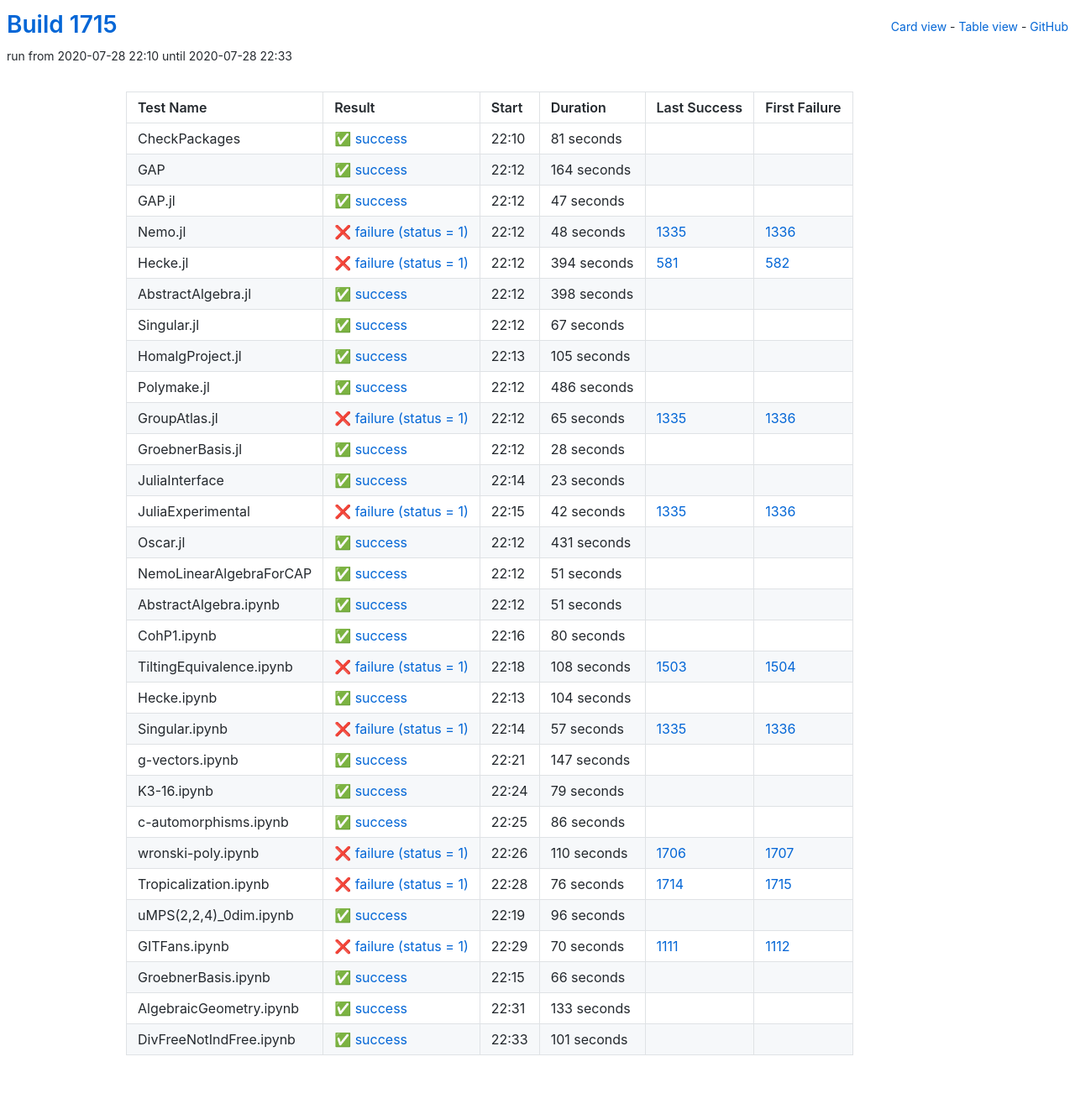
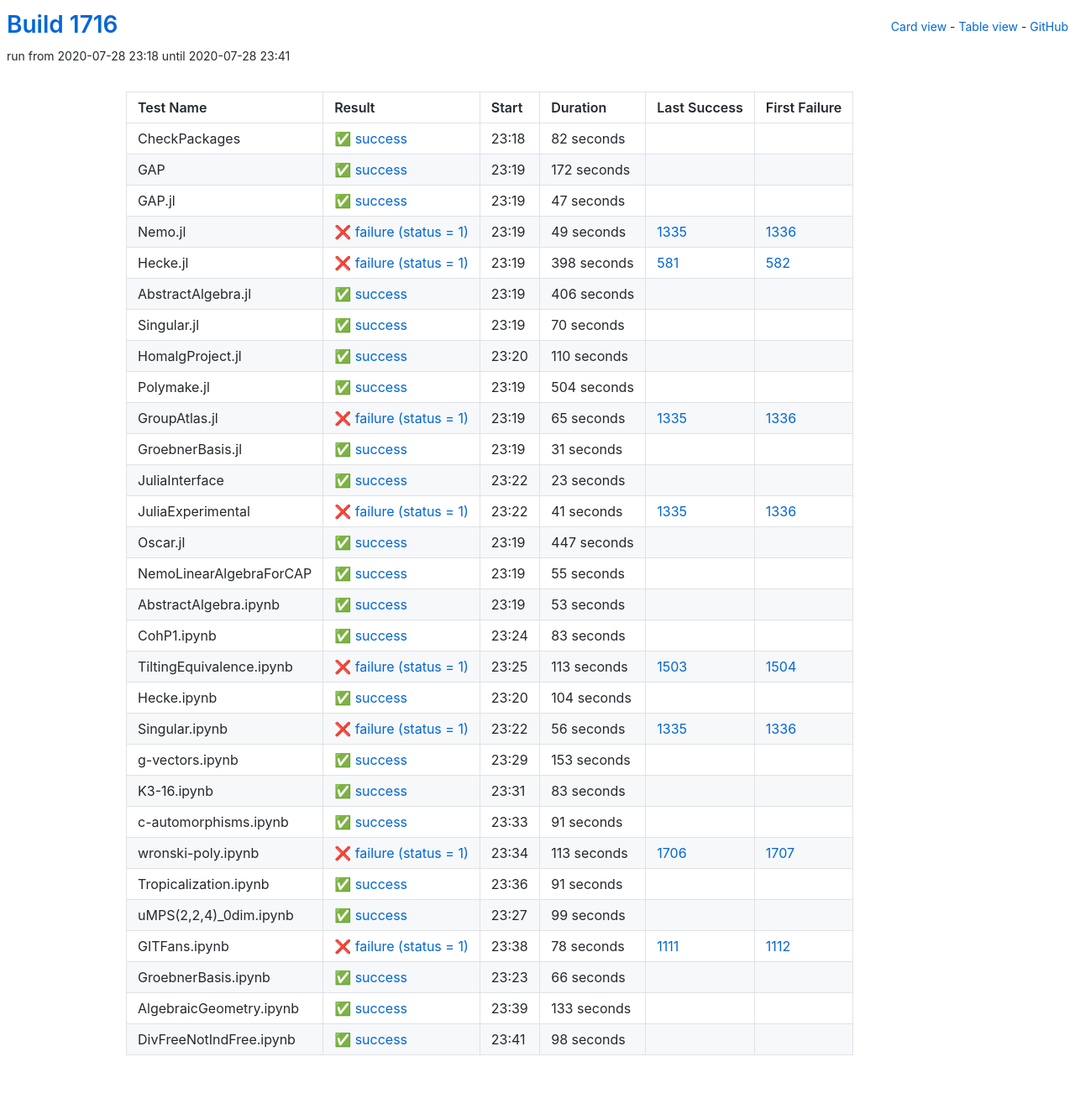
Before and after one commit to oscar-system/oscar-ci-status-1.4, a Jekyll site: the page built from table.html, in a window 1280 px wide. Shown: the whole page at 84% size. Built offline with Jekyll 4.4.1, drawn with Linux system fonts in a browser that asks for light colours.

Commit message:
Build #1716

```diff
--- a/_data/ci.yml
+++ b/_data/ci.yml
@@ -1,6 +1,6 @@
 ---
-build: 1715
-build_url: https://oscarci.mathematik.uni-kl.de/job/oscar-julia-1.4/1715/
+build: 1716
+build_url: https://oscarci.mathematik.uni-kl.de/job/oscar-julia-1.4/1716/
 job: oscar-julia-1.4
 organization: oscar-system
 repo: oscar-ci-status-1.4
@@ -8,32 +8,32 @@ repourl: https://github.com/oscar-system/oscar-ci-status-1.4
 tests:
 - name: CheckPackages
   id: checkpackages
-  log: https://oscarci.mathematik.uni-kl.de/job/oscar-julia-1.4/1715/artifact/logs/build-1715/CheckPackages.log
-  start: 2020-07-28 22:10
+  log: https://oscarci.mathematik.uni-kl.de/job/oscar-julia-1.4/1716/artifact/logs/build-1716/CheckPackages.log
+  start: 2020-07-28 23:18
   success: true
   exitcode: 0
   status: success
-  duration: 81
+  duration: 82
   last_success: false
   last_success_url:
   first_failure: false
   first_failure_url:
 - name: GAP
   id: gap
-  log: https://oscarci.mathematik.uni-kl.de/job/oscar-julia-1.4/1715/artifact/logs/build-1715/GAP.log
-  start: 2020-07-28 22:12
+  log: https://oscarci.mathematik.uni-kl.de/job/oscar-julia-1.4/1716/artifact/logs/build-1716/GAP.log
+  start: 2020-07-28 23:19
   success: true
   exitcode: 0
   status: success
-  duration: 164
+  duration: 172
   last_success: false
   last_success_url:
   first_failure: false
   first_failure_url:
 - name: GAP.jl
   id: gap-jl
-  log: https://oscarci.mathematik.uni-kl.de/job/oscar-julia-1.4/1715/artifact/logs/build-1715/GAP.jl.log
-  start: 2020-07-28 22:12
+  log: https://oscarci.mathematik.uni-kl.de/job/oscar-julia-1.4/1716/artifact/logs/build-1716/GAP.jl.log
+  start: 2020-07-28 23:19
   success: true
   exitcode: 0
   status: success
@@ -44,80 +44,80 @@ tests:
   first_failure_url:
 - name: Nemo.jl
   id: nemo-jl
-  log: https://oscarci.mathematik.uni-kl.de/job/oscar-julia-1.4/1715/artifact/logs/build-1715/Nemo.jl.log
-  start: 2020-07-28 22:12
+  log: https://oscarci.mathematik.uni-kl.de/job/oscar-julia-1.4/1716/artifact/logs/build-1716/Nemo.jl.log
+  start: 2020-07-28 23:19
   success: false
   exitcode: 1
   status: failure
-  duration: 48
+  duration: 49
   last_success: 1335
   last_success_url: https://oscarci.mathematik.uni-kl.de/job/oscar-julia-1.4/1335/
   first_failure: 1336
   first_failure_url: https://oscarci.mathematik.uni-kl.de/job/oscar-julia-1.4/1336/
 - name: Hecke.jl
   id: hecke-jl
-  log: https://oscarci.mathematik.uni-kl.de/job/oscar-julia-1.4/1715/artifact/logs/build-1715/Hecke.jl.log
-  start: 2020-07-28 22:12
+  log: https://oscarci.mathematik.uni-kl.de/job/oscar-julia-1.4/1716/artifact/logs/build-1716/Hecke.jl.log
+  start: 2020-07-28 23:19
   success: false
   exitcode: 1
   status: failure
-  duration: 394
+  duration: 398
   last_success: 581
   last_success_url: https://oscarci.mathematik.uni-kl.de/job/oscar-julia-1.4/581/
   first_failure: 582
   first_failure_url: https://oscarci.mathematik.uni-kl.de/job/oscar-julia-1.4/582/
 - name: AbstractAlgebra.jl
   id: abstractalgebra-jl
-  log: https://oscarci.mathematik.uni-kl.de/job/oscar-julia-1.4/1715/artifact/logs/build-1715/AbstractAlgebra.jl.log
-  start: 2020-07-28 22:12
+  log: https://oscarci.mathematik.uni-kl.de/job/oscar-julia-1.4/1716/artifact/logs/build-1716/AbstractAlgebra.jl.log
+  start: 2020-07-28 23:19
   success: true
   exitcode: 0
   status: success
-  duration: 398
+  duration: 406
   last_success: false
   last_success_url:
   first_failure: false
   first_failure_url:
 - name: Singular.jl
   id: singular-jl
-  log: https://oscarci.mathematik.uni-kl.de/job/oscar-julia-1.4/1715/artifact/logs/build-1715/Singular.jl.log
-  start: 2020-07-28 22:12
+  log: https://oscarci.mathematik.uni-kl.de/job/oscar-julia-1.4/1716/artifact/logs/build-1716/Singular.jl.log
+  start: 2020-07-28 23:19
   success: true
   exitcode: 0
   status: success
-  duration: 67
+  duration: 70
   last_success: false
   last_success_url:
   first_failure: false
   first_failure_url:
 - name: HomalgProject.jl
   id: homalgproject-jl
-  log: https://oscarci.mathematik.uni-kl.de/job/oscar-julia-1.4/1715/artifact/logs/build-1715/HomalgProject.jl.log
-  start: 2020-07-28 22:13
+  log: https://oscarci.mathematik.uni-kl.de/job/oscar-julia-1.4/1716/artifact/logs/build-1716/HomalgProject.jl.log
+  start: 2020-07-28 23:20
   success: true
   exitcode: 0
   status: success
-  duration: 105
+  duration: 110
   last_success: false
   last_success_url:
   first_failure: false
   first_failure_url:
 - name: Polymake.jl
   id: polymake-jl
-  log: https://oscarci.mathematik.uni-kl.de/job/oscar-julia-1.4/1715/artifact/logs/build-1715/Polymake.jl.log
-  start: 2020-07-28 22:12
+  log: https://oscarci.mathematik.uni-kl.de/job/oscar-julia-1.4/1716/artifact/logs/build-1716/Polymake.jl.log
+  start: 2020-07-28 23:19
   success: true
   exitcode: 0
   status: success
-  duration: 486
+  duration: 504
   last_success: false
   last_success_url:
   first_failure: false
   first_failure_url:
 - name: GroupAtlas.jl
   id: groupatlas-jl
-  log: https://oscarci.mathematik.uni-kl.de/job/oscar-julia-1.4/1715/artifact/logs/build-1715/GroupAtlas.jl.log
-  start: 2020-07-28 22:12
+  log: https://oscarci.mathematik.uni-kl.de/job/oscar-julia-1.4/1716/artifact/logs/build-1716/GroupAtlas.jl.log
+  start: 2020-07-28 23:19
   success: false
   exitcode: 1
   status: failure
@@ -128,20 +128,20 @@ tests:
   first_failure_url: https://oscarci.mathematik.uni-kl.de/job/oscar-julia-1.4/1336/
 - name: GroebnerBasis.jl
   id: groebnerbasis-jl
-  log: https://oscarci.mathematik.uni-kl.de/job/oscar-julia-1.4/1715/artifact/logs/build-1715/GroebnerBasis.jl.log
-  start: 2020-07-28 22:12
+  log: https://oscarci.mathematik.uni-kl.de/job/oscar-julia-1.4/1716/artifact/logs/build-1716/GroebnerBasis.jl.log
+  start: 2020-07-28 23:19
   success: true
   exitcode: 0
   status: success
-  duration: 28
+  duration: 31
   last_success: false
   last_success_url:
   first_failure: false
   first_failure_url:
 - name: JuliaInterface
   id: juliainterface
-  log: https://oscarci.mathematik.uni-kl.de/job/oscar-julia-1.4/1715/artifact/logs/build-1715/JuliaInterface.log
-  start: 2020-07-28 22:14
+  log: https://oscarci.mathematik.uni-kl.de/job/oscar-julia-1.4/1716/artifact/logs/build-1716/JuliaInterface.log
+  start: 2020-07-28 23:22
   success: true
   exitcode: 0
   status: success
@@ -152,80 +152,80 @@ tests:
   first_failure_url:
 - name: JuliaExperimental
   id: juliaexperimental
-  log: https://oscarci.mathematik.uni-kl.de/job/oscar-julia-1.4/1715/artifact/logs/build-1715/JuliaExperimental.log
-  start: 2020-07-28 22:15
+  log: https://oscarci.mathematik.uni-kl.de/job/oscar-julia-1.4/1716/artifact/logs/build-1716/JuliaExperimental.log
+  start: 2020-07-28 23:22
   success: false
   exitcode: 1
   status: failure
-  duration: 42
+  duration: 41
   last_success: 1335
   last_success_url: https://oscarci.mathematik.uni-kl.de/job/oscar-julia-1.4/1335/
   first_failure: 1336
   first_failure_url: https://oscarci.mathematik.uni-kl.de/job/oscar-julia-1.4/1336/
 - name: Oscar.jl
   id: oscar-jl
-  log: https://oscarci.mathematik.uni-kl.de/job/oscar-julia-1.4/1715/artifact/logs/build-1715/Oscar.jl.log
-  start: 2020-07-28 22:12
+  log: https://oscarci.mathematik.uni-kl.de/job/oscar-julia-1.4/1716/artifact/logs/build-1716/Oscar.jl.log
+  start: 2020-07-28 23:19
   success: true
   exitcode: 0
   status: success
-  duration: 431
+  duration: 447
   last_success: false
   last_success_url:
   first_failure: false
   first_failure_url:
 - name: NemoLinearAlgebraForCAP
   id: nemolinearalgebraforcap
-  log: https://oscarci.mathematik.uni-kl.de/job/oscar-julia-1.4/1715/artifact/logs/build-1715/NemoLinearAlgebraForCAP.log
-  start: 2020-07-28 22:12
+  log: https://oscarci.mathematik.uni-kl.de/job/oscar-julia-1.4/1716/artifact/logs/build-1716/NemoLinearAlgebraForCAP.log
+  start: 2020-07-28 23:19
   success: true
   exitcode: 0
   status: success
-  duration: 51
+  duration: 55
   last_success: false
   last_success_url:
   first_failure: false
   first_failure_url:
 - name: AbstractAlgebra.ipynb
   id: abstractalgebra-ipynb
-  log: https://oscarci.mathematik.uni-kl.de/job/oscar-julia-1.4/1715/artifact/logs/build-1715/AbstractAlgebra.ipynb.log
-  start: 2020-07-28 22:12
+  log: https://oscarci.mathematik.uni-kl.de/job/oscar-julia-1.4/1716/artifact/logs/build-1716/AbstractAlgebra.ipynb.log
+  start: 2020-07-28 23:19
   success: true
   exitcode: 0
   status: success
-  duration: 51
+  duration: 53
   last_success: false
   last_success_url:
   first_failure: false
   first_failure_url:
 - name: CohP1.ipynb
   id: cohp1-ipynb
-  log: https://oscarci.mathematik.uni-kl.de/job/oscar-julia-1.4/1715/artifact/logs/build-1715/CohP1.ipynb.log
-  start: 2020-07-28 22:16
+  log: https://oscarci.mathematik.uni-kl.de/job/oscar-julia-1.4/1716/artifact/logs/build-1716/CohP1.ipynb.log
+  start: 2020-07-28 23:24
   success: true
   exitcode: 0
   status: success
-  duration: 80
+  duration: 83
   last_success: false
   last_success_url:
   first_failure: false
   first_failure_url:
 - name: TiltingEquivalence.ipynb
   id: tiltingequivalence-ipynb
-  log: https://oscarci.mathematik.uni-kl.de/job/oscar-julia-1.4/1715/artifact/logs/build-1715/TiltingEquivalence.ipynb.log
-  start: 2020-07-28 22:18
+  log: https://oscarci.mathematik.uni-kl.de/job/oscar-julia-1.4/1716/artifact/logs/build-1716/TiltingEquivalence.ipynb.log
+  start: 2020-07-28 23:25
   success: false
   exitcode: 1
   status: failure
-  duration: 108
+  duration: 113
   last_success: 1503
   last_success_url: https://oscarci.mathematik.uni-kl.de/job/oscar-julia-1.4/1503/
   first_failure: 1504
   first_failure_url: https://oscarci.mathematik.uni-kl.de/job/oscar-julia-1.4/1504/
 - name: Hecke.ipynb
   id: hecke-ipynb
-  log: https://oscarci.mathematik.uni-kl.de/job/oscar-julia-1.4/1715/artifact/logs/build-1715/Hecke.ipynb.log
-  start: 2020-07-28 22:13
+  log: https://oscarci.mathematik.uni-kl.de/job/oscar-julia-1.4/1716/artifact/logs/build-1716/Hecke.ipynb.log
+  start: 2020-07-28 23:20
   success: true
   exitcode: 0
   status: success
@@ -236,104 +236,104 @@ tests:
   first_failure_url:
 - name: Singular.ipynb
   id: singular-ipynb
-  log: https://oscarci.mathematik.uni-kl.de/job/oscar-julia-1.4/1715/artifact/logs/build-1715/Singular.ipynb.log
-  start: 2020-07-28 22:14
+  log: https://oscarci.mathematik.uni-kl.de/job/oscar-julia-1.4/1716/artifact/logs/build-1716/Singular.ipynb.log
+  start: 2020-07-28 23:22
   success: false
   exitcode: 1
   status: failure
-  duration: 57
+  duration: 56
   last_success: 1335
   last_success_url: https://oscarci.mathematik.uni-kl.de/job/oscar-julia-1.4/1335/
   first_failure: 1336
   first_failure_url: https://oscarci.mathematik.uni-kl.de/job/oscar-julia-1.4/1336/
 - name: g-vectors.ipynb
   id: g-vectors-ipynb
-  log: https://oscarci.mathematik.uni-kl.de/job/oscar-julia-1.4/1715/artifact/logs/build-1715/g-vectors.ipynb.log
-  start: 2020-07-28 22:21
+  log: https://oscarci.mathematik.uni-kl.de/job/oscar-julia-1.4/1716/artifact/logs/build-1716/g-vectors.ipynb.log
+  start: 2020-07-28 23:29
   success: true
   exitcode: 0
   status: success
-  duration: 147
+  duration: 153
   last_success: false
   last_success_url:
   first_failure: false
   first_failure_url:
 - name: K3-16.ipynb
   id: k3-16-ipynb
-  log: https://oscarci.mathematik.uni-kl.de/job/oscar-julia-1.4/1715/artifact/logs/build-1715/K3-16.ipynb.log
-  start: 2020-07-28 22:24
+  log: https://oscarci.mathematik.uni-kl.de/job/oscar-julia-1.4/1716/artifact/logs/build-1716/K3-16.ipynb.log
+  start: 2020-07-28 23:31
   success: true
   exitcode: 0
   status: success
-  duration: 79
+  duration: 83
   last_success: false
   last_success_url:
   first_failure: false
   first_failure_url:
 - name: c-automorphisms.ipynb
   id: c-automorphisms-ipynb
-  log: https://oscarci.mathematik.uni-kl.de/job/oscar-julia-1.4/1715/artifact/logs/build-1715/c-automorphisms.ipynb.log
-  start: 2020-07-28 22:25
+  log: https://oscarci.mathematik.uni-kl.de/job/oscar-julia-1.4/1716/artifact/logs/build-1716/c-automorphisms.ipynb.log
+  start: 2020-07-28 23:33
   success: true
   exitcode: 0
   status: success
-  duration: 86
+  duration: 91
   last_success: false
   last_success_url:
   first_failure: false
   first_failure_url:
 - name: wronski-poly.ipynb
   id: wronski-poly-ipynb
-  log: https://oscarci.mathematik.uni-kl.de/job/oscar-julia-1.4/1715/artifact/logs/build-1715/wronski-poly.ipynb.log
-  start: 2020-07-28 22:26
+  log: https://oscarci.mathematik.uni-kl.de/job/oscar-julia-1.4/1716/artifact/logs/build-1716/wronski-poly.ipynb.log
+  start: 2020-07-28 23:34
   success: false
   exitcode: 1
   status: failure
-  duration: 110
+  duration: 113
   last_success: 1706
   last_success_url: https://oscarci.mathematik.uni-kl.de/job/oscar-julia-1.4/1706/
   first_failure: 1707
   first_failure_url: https://oscarci.mathematik.uni-kl.de/job/oscar-julia-1.4/1707/
 - name: Tropicalization.ipynb
   id: tropicalization-ipynb
-  log: https://oscarci.mathematik.uni-kl.de/job/oscar-julia-1.4/1715/artifact/logs/build-1715/Tropicalization.ipynb.log
-  start: 2020-07-28 22:28
-  success: false
-  exitcode: 1
-  status: failure
-  duration: 76
-  last_success: 1714
-  last_success_url: https://oscarci.mathematik.uni-kl.de/job/oscar-julia-1.4/1714/
-  first_failure: 1715
-  first_failure_url: https://oscarci.mathematik.uni-kl.de/job/oscar-julia-1.4/1715/
-- name: uMPS(2,2,4)_0dim.ipynb
-  id: umps-2-2-4-0dim-ipynb
-  log: https://oscarci.mathematik.uni-kl.de/job/oscar-julia-1.4/1715/artifact/logs/build-1715/uMPS-2-2-4-_0dim.ipynb.log
-  start: 2020-07-28 22:19
+  log: https://oscarci.mathematik.uni-kl.de/job/oscar-julia-1.4/1716/artifact/logs/build-1716/Tropicalization.ipynb.log
+  start: 2020-07-28 23:36
   success: true
   exitcode: 0
   status: success
-  duration: 96
+  duration: 91
+  last_success: false
+  last_success_url:
+  first_failure: false
+  first_failure_url:
+- name: uMPS(2,2,4)_0dim.ipynb
+  id: umps-2-2-4-0dim-ipynb
+  log: https://oscarci.mathematik.uni-kl.de/job/oscar-julia-1.4/1716/artifact/logs/build-1716/uMPS-2-2-4-_0dim.ipynb.log
+  start: 2020-07-28 23:27
+  success: true
+  exitcode: 0
+  status: success
+  duration: 99
   last_success: false
   last_success_url:
   first_failure: false
   first_failure_url:
 - name: GITFans.ipynb
   id: gitfans-ipynb
-  log: https://oscarci.mathematik.uni-kl.de/job/oscar-julia-1.4/1715/artifact/logs/build-1715/GITFans.ipynb.log
-  start: 2020-07-28 22:29
+  log: https://oscarci.mathematik.uni-kl.de/job/oscar-julia-1.4/1716/artifact/logs/build-1716/GITFans.ipynb.log
+  start: 2020-07-28 23:38
   success: false
   exitcode: 1
   status: failure
-  duration: 70
+  duration: 78
   last_success: 1111
   last_success_url: https://oscarci.mathematik.uni-kl.de/job/oscar-julia-1.4/1111/
   first_failure: 1112
   first_failure_url: https://oscarci.mathematik.uni-kl.de/job/oscar-julia-1.4/1112/
 - name: GroebnerBasis.ipynb
   id: groebnerbasis-ipynb
-  log: https://oscarci.mathematik.uni-kl.de/job/oscar-julia-1.4/1715/artifact/logs/build-1715/GroebnerBasis.ipynb.log
-  start: 2020-07-28 22:15
+  log: https://oscarci.mathematik.uni-kl.de/job/oscar-julia-1.4/1716/artifact/logs/build-1716/GroebnerBasis.ipynb.log
+  start: 2020-07-28 23:23
   success: true
   exitcode: 0
   status: success
@@ -344,8 +344,8 @@ tests:
   first_failure_url:
 - name: AlgebraicGeometry.ipynb
   id: algebraicgeometry-ipynb
-  log: https://oscarci.mathematik.uni-kl.de/job/oscar-julia-1.4/1715/artifact/logs/build-1715/AlgebraicGeometry.ipynb.log
-  start: 2020-07-28 22:31
+  log: https://oscarci.mathematik.uni-kl.de/job/oscar-julia-1.4/1716/artifact/logs/build-1716/AlgebraicGeometry.ipynb.log
+  start: 2020-07-28 23:39
   success: true
   exitcode: 0
   status: success
@@ -356,12 +356,12 @@ tests:
   first_failure_url:
 - name: DivFreeNotIndFree.ipynb
   id: divfreenotindfree-ipynb
-  log: https://oscarci.mathematik.uni-kl.de/job/oscar-julia-1.4/1715/artifact/logs/build-1715/DivFreeNotIndFree.ipynb.log
-  start: 2020-07-28 22:33
+  log: https://oscarci.mathematik.uni-kl.de/job/oscar-julia-1.4/1716/artifact/logs/build-1716/DivFreeNotIndFree.ipynb.log
+  start: 2020-07-28 23:41
   success: true
   exitcode: 0
   status: success
-  duration: 101
+  duration: 98
   last_success: false
   last_success_url:
   first_failure: false
```
Also changed, not shown: README.md.
